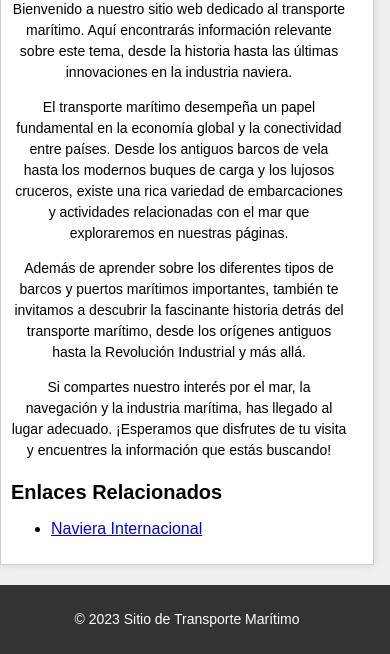
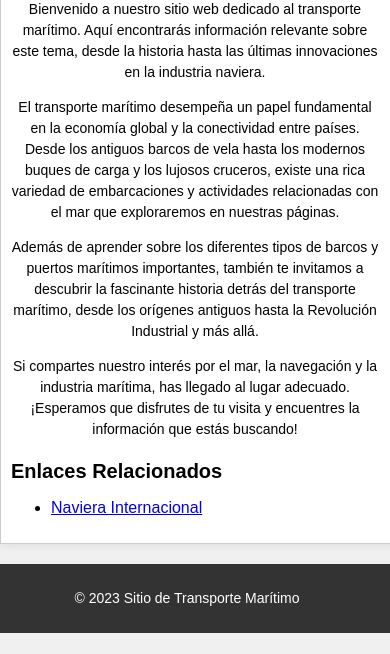
Before and after one commit to snzvss/html, a plain HTML site: page index.html in a window 390 px wide. Shown: the part 276-930 px from the top of the page. After the commit the page ends 909 px from the top, so only its background shows below. Drawn offline with Linux system fonts and the light colour scheme.

Commit message:
Update estilos.css

```diff
--- a/css/estilos.css
+++ b/css/estilos.css
@@ -159,8 +159,8 @@ form a {
 @media (max-width: 768px) {
     main {
         padding: 10px;
-        max-width: 800px;
-        margin-right: 1rem;
+        max-width: -800px;
+        margin-right: -1rem;
     }
     h1 {
         font-size: 28px;
```
